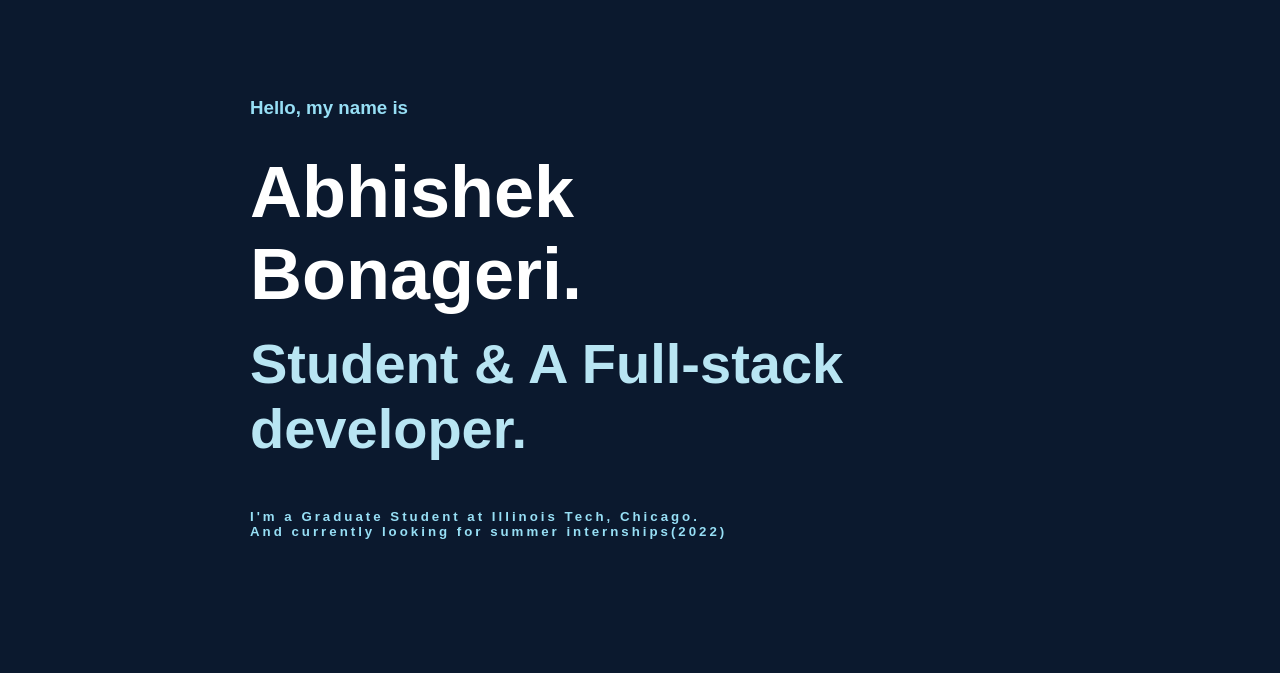
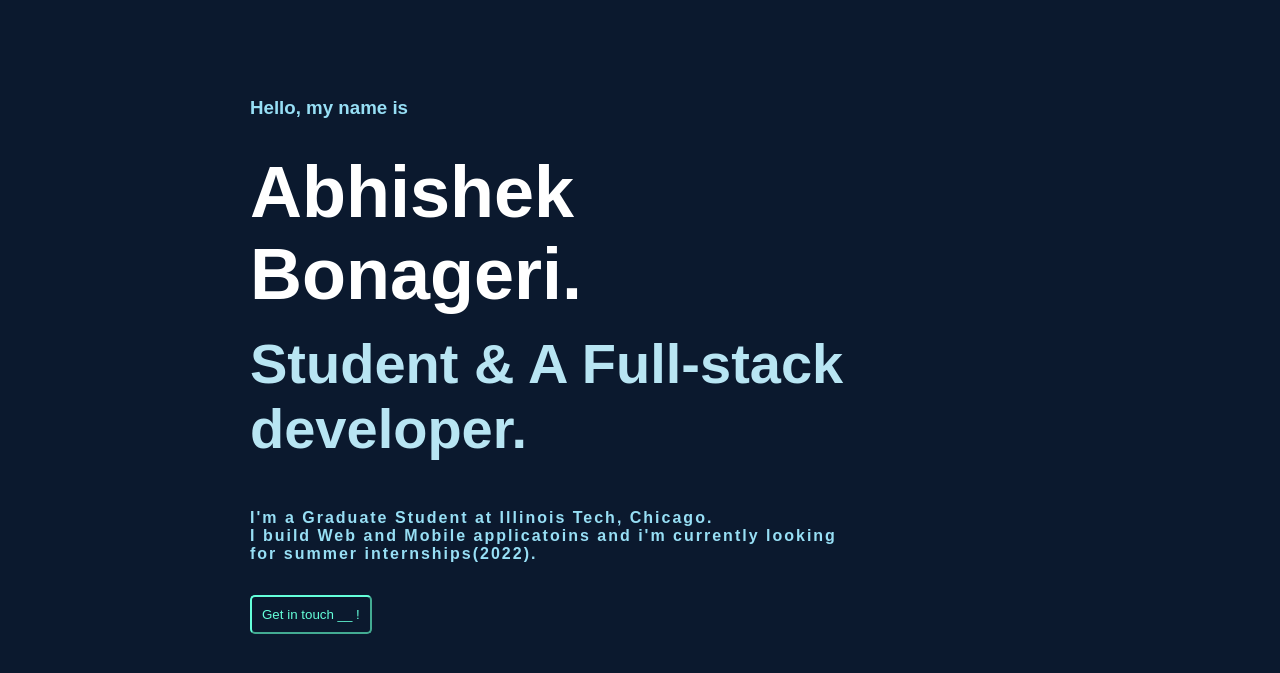
Before and after one commit to AbhishekBonageri-75/Portfolio, a plain HTML site: page scrollsnap.html in a window 1280 px wide. Shown: the part 73-746 px from the top of the page. Drawn offline with Linux system fonts and the light colour scheme.

Commit message:
intro modified a little

```diff
--- a/scrollsnap.html
+++ b/scrollsnap.html
@@ -37,8 +37,11 @@
                 <h3>  Hello,  my name is </h3>
                 <h1>Abhishek Bonageri.</h1>
                 <h2>Student & A Full-stack developer.</h2>
-                <h5>I'm a Graduate Student at Illinois Tech, Chicago. <br>And currently looking for summer internships(2022)</h5>
+                <h5>I'm a Graduate Student at Illinois Tech, Chicago.<br> I build Web and Mobile applicatoins and i'm currently looking for summer internships(2022).</h5>
                 <!-- <h5>and currently looking for summer internships(2022)</h5> -->
+                <div class="btn">
+                    <button class="get-in-touch">Get in touch __ !</button>
+                </div>
             </div>
         </section>
         <section id="About" class="About">
--- a/sticky.css
+++ b/sticky.css
@@ -72,7 +72,7 @@ section{
     background:hsl(0 0 100% );
     backdrop-filter: blur(10rem);
 }
-a:hover{
+ a:hover{
     text-transform:uppercase;
     /* background-color:red; */
     border-bottom: 1px solid rgb(8, 5, 5);
@@ -113,7 +113,18 @@ h5{
     color:rgb(151, 223, 245);
     padding-top: 3rem;
     /* padding:3px; */
-    letter-spacing:3px;
+    font-size:100%;
+    letter-spacing:2px;
+}
+.btn{
+    padding-top: 2rem;
+}
+.get-in-touch{
+    background: #0B192E;
+    color: #64FFDA;
+    border-color: #64FFDA;
+    padding: 10px;
+    border-radius:5px
 }
 .Intro{
     /* background-color: rgb(231, 129, 129);  */
@@ -177,3 +188,103 @@ h5{
         z-index:9999;
     }
 }
+
+
+/* a:hover {
+    box-shadow: 0 5px 35px 0px rgba(0,0,0,.1);
+  }
+
+ a:hover::before, a:hover::after {
+    display: block;
+    content: '';
+    position: absolute;
+    width: 250px;
+    height: 250px;
+    background: #FDA8CF;
+    border-radius: 75px;
+    z-index: -1;
+    animation: 1s clockwise infinite;
+  }
+
+  a:hover:after {
+    background: #F3CE5E;
+    animation: 2s counterclockwise infinite;
+  }
+
+  @keyframes clockwise {
+    0% {
+      top: -5px;
+      left: 0;
+    }
+    12% {
+      top: -2px;
+      left: 2px;
+    }
+    25% {
+      top: 0;
+      left: 5px;
+    }
+    37% {
+      top: 2px;
+      left: 2px;
+    }
+    50% {
+      top: 5px;
+      left: 0;
+    }
+    62% {
+      top: 2px;
+      left: -2px;
+    }
+    75% {
+      top: 0;
+      left: -5px;
+    }
+    87% {
+      top: -2px;
+      left: -2px;
+    }
+    100% {
+      top: -5px;
+      left: 0;
+    }
+  }
+
+  @keyframes counterclockwise {
+    0% {
+      top: -5px;
+      right: 0;
+    }
+    12% {
+      top: -2px;
+      right: 2px;
+    }
+    25% {
+      top: 0;
+      right: 5px;
+    }
+    37% {
+      top: 2px;
+      right: 2px;
+    }
+    50% {
+      top: 5px;
+      right: 0;
+    }
+    62% {
+      top: 2px;
+      right: -2px;
+    }
+    75% {
+      top: 0;
+      right: -5px;
+    }
+    87% {
+      top: -2px;
+      right: -2px;
+    }
+    100% {
+      top: -5px;
+      right: 0;
+    }
+  } */
```
